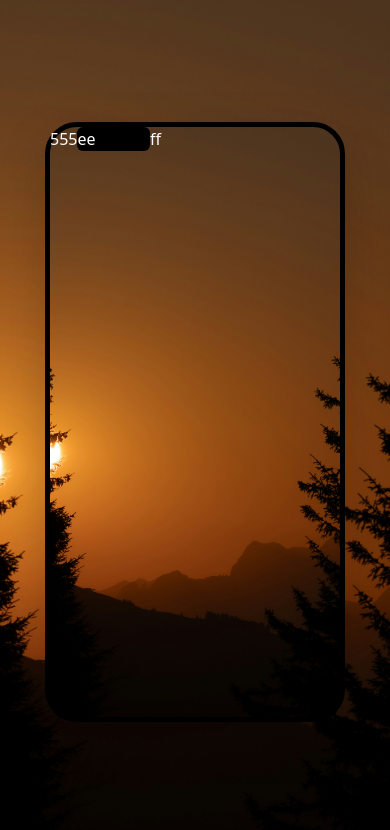
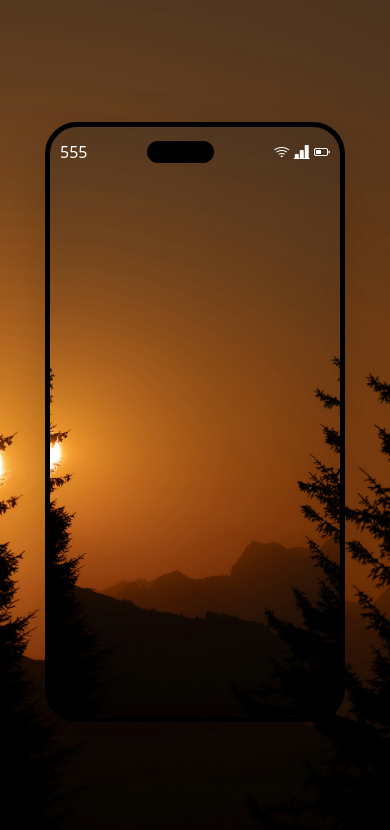
Before and after one commit to Harwin-Kaur/contact-list, a plain HTML site: page Index.html in a window 390 px wide. Drawn offline with nearby package versions, Linux system fonts and the light colour scheme.

Commit message:
made phone screen

```diff
--- a/Index.html
+++ b/Index.html
@@ -24,10 +24,12 @@
         <div class="phone border border-5 bg-white border-black bg-white rounded-5 shadow-lg" style="height: 600px; width: 300px">
 
         <!-- top time and network section -->
-<div class="text-white d-flex">
+<div class="text-white d-flex justify-content-between align-items-center" style="height: 50px; padding: 10px">
     <span>555</span>
-    <div class="bg-black w-25 rounded">ee</div>
-    <div>ff</div>
+    <div class="bg-black w-25 rounded-pill" style="height: 1.4rem;"></div>
+    <div><i class="bi bi-wifi"></i>
+    <i class="bi bi-bar-chart-line-fill"></i>
+<i class="bi bi-battery-half"></i></div>
 </div>
 </div>
     </div>
```
